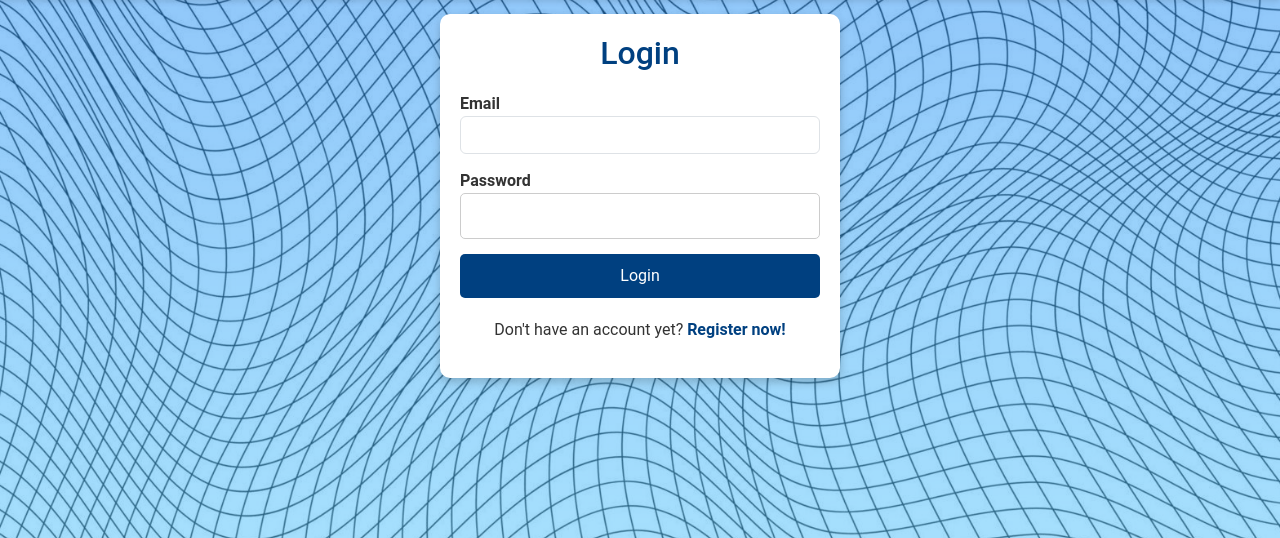
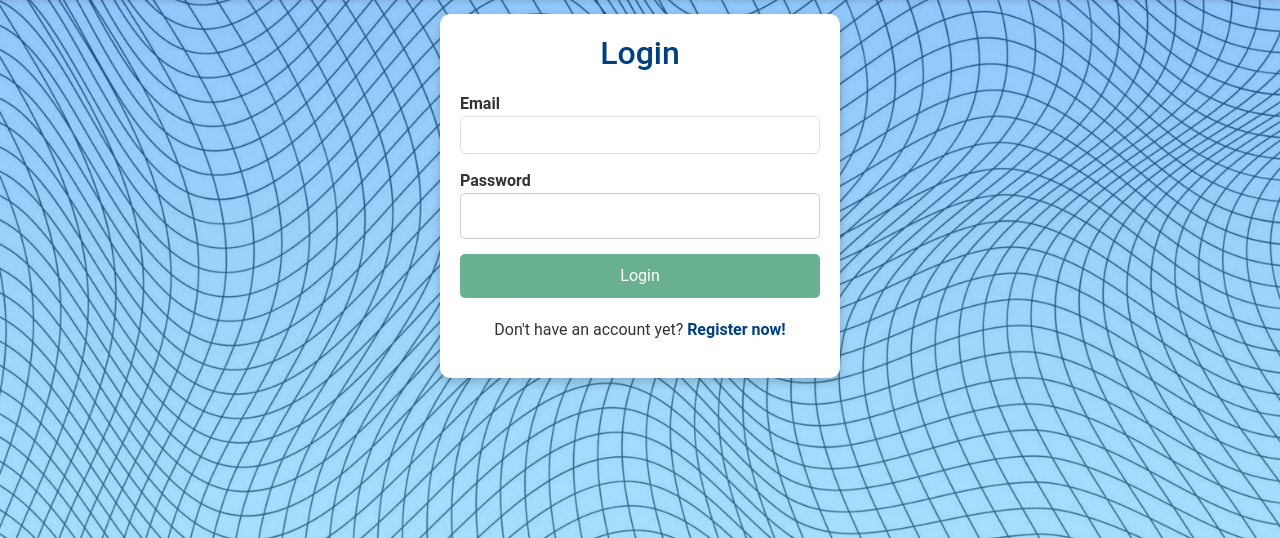
Before and after one commit to Sm0lph/LockBox, a Flask app: page /login in a window 1280 px wide. Shown: the part 86-624 px from the top of the page. Run offline with Flask 3, Linux system fonts and the light colour scheme; some libraries are stand-ins or nearby versions.

Commit message:
Integrate reCAPTCHA into login form
Added reCAPTCHA verification to the login form and updated the login button state based on verification.

```diff
--- a/templates/Login.html
+++ b/templates/Login.html
@@ -6,6 +6,7 @@
     <title>Login - LockBox</title>
     <link rel="icon" href="static/images/icon.png" type="png">
     <link href="https://cdn.jsdelivr.net/npm/bootstrap@5.3.0/dist/css/bootstrap.min.css" rel="stylesheet">
+    <script src="https://www.google.com/recaptcha/api.js" async defer></script>
 </head>
 <body>
     <style>
@@ -187,7 +188,10 @@
                 <label for="password">Password</label>
                 <input type="password" id="password" name="password" class="form-control" required>
             </div>
-            <button type="submit" class="btn btn-success">Login</button>
+            <div class="form-group">
+                <div class="g-recaptcha" data-sitekey="6LdRsiorAAAAAO6XaOsP5LY6Hw-ujiNZ2bV3adBz" data-callback="onRecaptchaSuccess"></div>
+            </div>
+            <button type="submit" class="btn btn-success" id="login-button" disabled>Login</button>
         </form>
 
         <p class="Registration-link">
@@ -197,6 +201,13 @@
 
     <script src="https://cdnjs.cloudflare.com/ajax/libs/crypto-js/4.1.1/crypto-js.min.js"></script>
     <script>
+        let recaptchaCompleted = false;
+
+        function onRecaptchaSuccess() {
+            recaptchaCompleted = true;
+            document.getElementById('login-button').disabled = false;
+        }
+
         // Clear sessionStorage on login page load to ensure fresh session
         window.addEventListener('DOMContentLoaded', () => {
             console.log("🧹 Clearing sessionStorage for fresh login...");
@@ -206,6 +217,17 @@
         // Add form submission handler
         document.getElementById('login-form').addEventListener('submit', async function(event) {
             event.preventDefault();
+
+            if (!recaptchaCompleted) {
+                const errorMsg = document.querySelector('.error-message') || document.createElement('p');
+                errorMsg.className = 'error-message';
+                errorMsg.style.display = 'block';
+                errorMsg.textContent = "Please complete the reCAPTCHA verification";
+                if (!document.querySelector('.error-message')) {
+                    document.querySelector('h2').insertAdjacentElement('afterend', errorMsg);
+                }
+                return;
+            }
 
             try {
                 const formData = new FormData(this);
```
